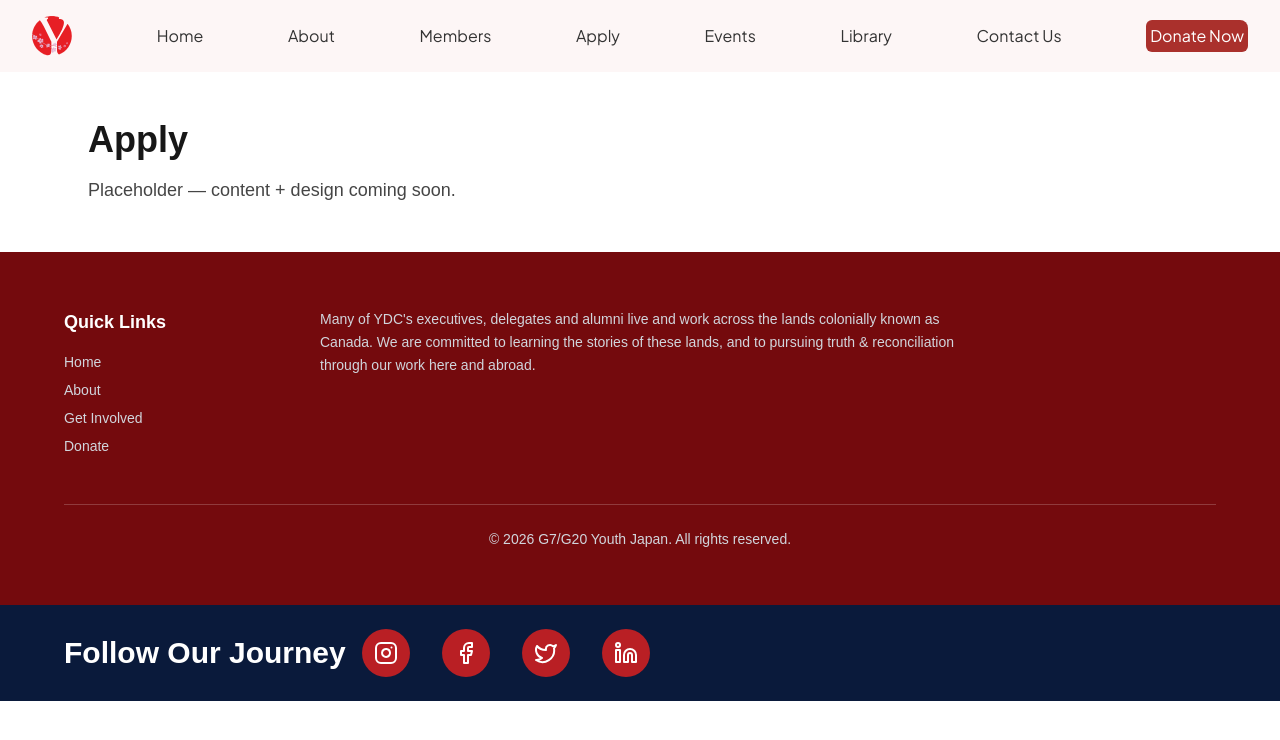
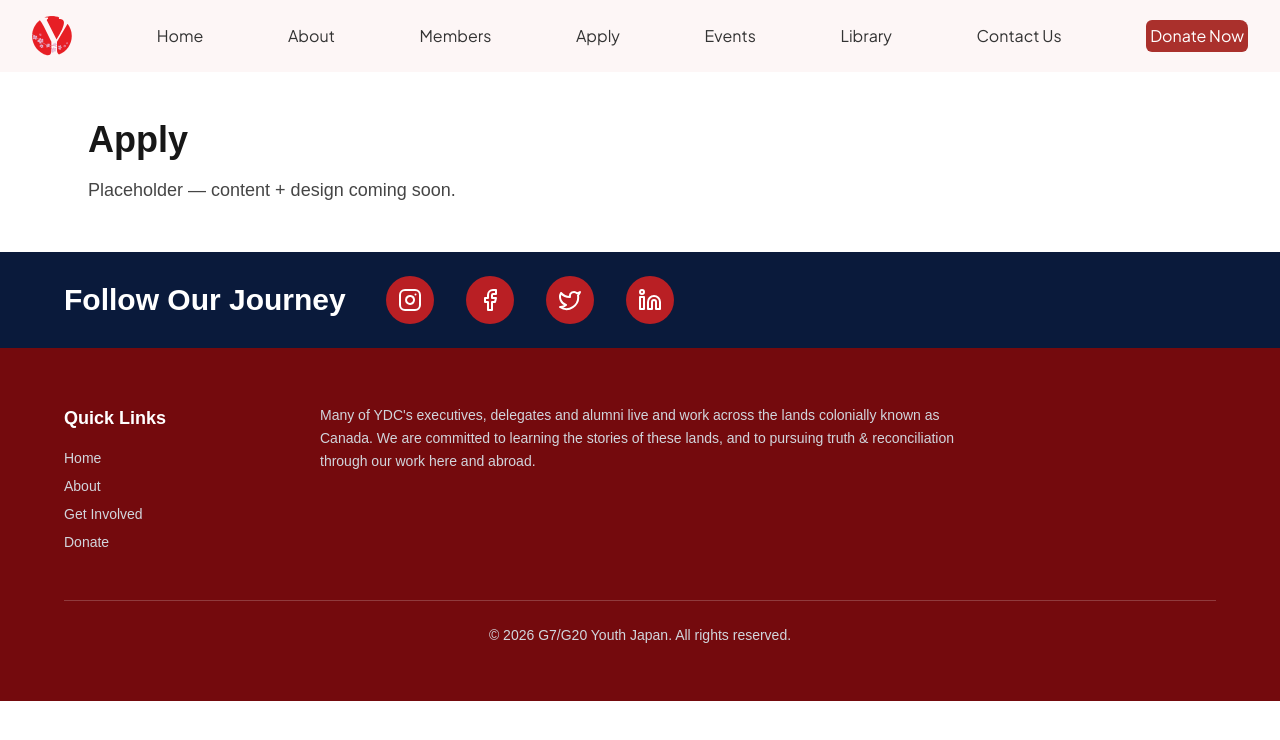
Before and after one commit to fullstackatbrown/project-youth-japan, a Next.js app: page /apply in a window 1280 px wide. Shown: the top 740 px of the page. Built offline with nearby package versions, Linux system fonts and the light colour scheme.

Commit message:
Follow Our Journey Save 2

```diff
--- a/app/layout.tsx
+++ b/app/layout.tsx
@@ -19,8 +19,8 @@ export default function RootLayout({
       <body>
         <Navbar />
         {children}
+         <FollowOurJourney />
         <Footer />
-        <FollowOurJourney />
       </body>
     </html>
   );
--- a/components/FollowOurJourney.tsx
+++ b/components/FollowOurJourney.tsx
@@ -1,13 +1,13 @@
 import Link from "next/link";
 import { Instagram, Facebook, Twitter, Linkedin} from 'lucide-react';
 
-const linkStyle = "text-white hover:text-blue-400 font-medium transition-colors flex items-center justify-center w-12 h-12 rounded-full bg-[#b91f24]";
+const linkStyle = "text-white hover:text-blue-400 transition-colors flex items-center justify-center w-12 h-12 rounded-full bg-[#b91f24]";
 const iconStyle = "size={48}";
 
 export default function FollowOurJourney() {
   return (
     <div className="bg-[#0a1a3b] px-8 py-6 w-full">
-    <div className="mx-auto max-w-6xl flex flex-wrap items-center gap-4">
+    <div className="mx-auto max-w-6xl flex flex-wrap items-center gap-10">
         <h2 className="flex text-3xl font-semibold text-white ">Follow Our Journey</h2>
     <nav className="flex gap-8">
       <Link href="https://www.instagram.com/g7g20youthjapan/"
```
